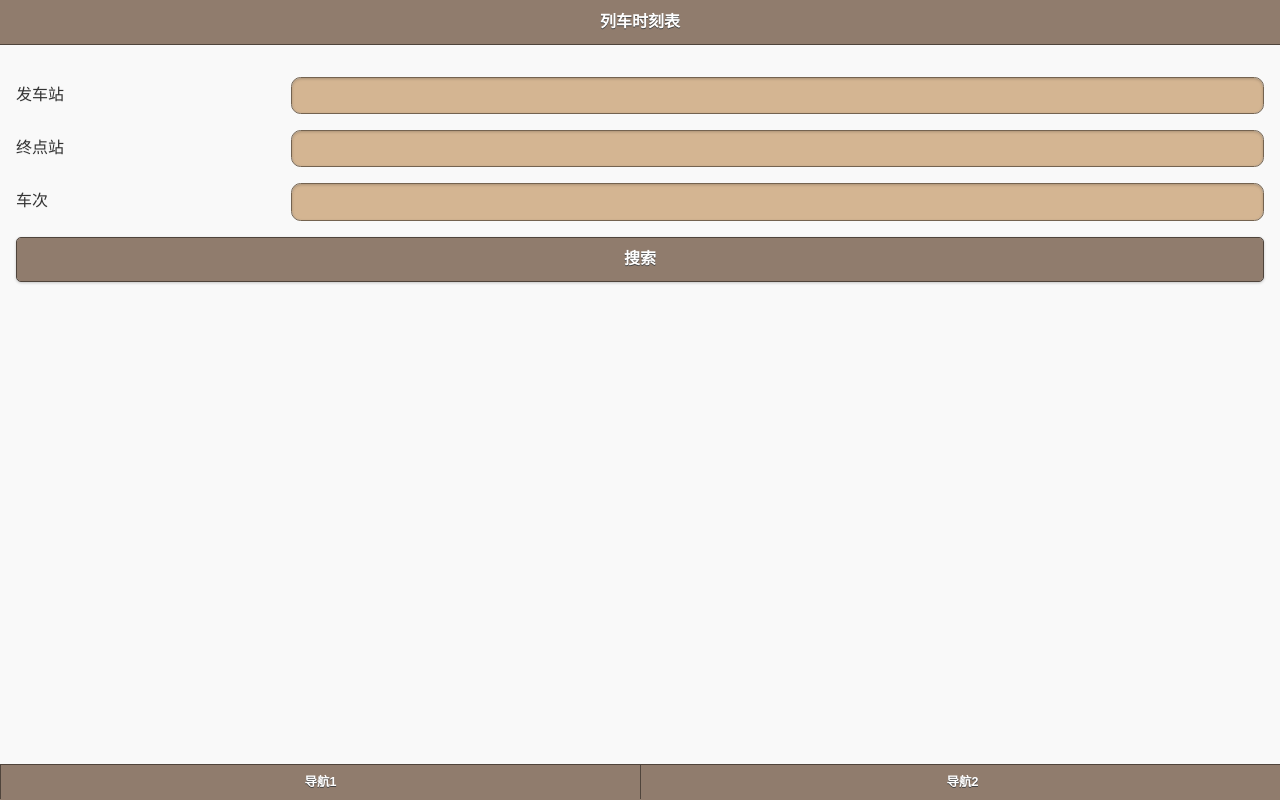
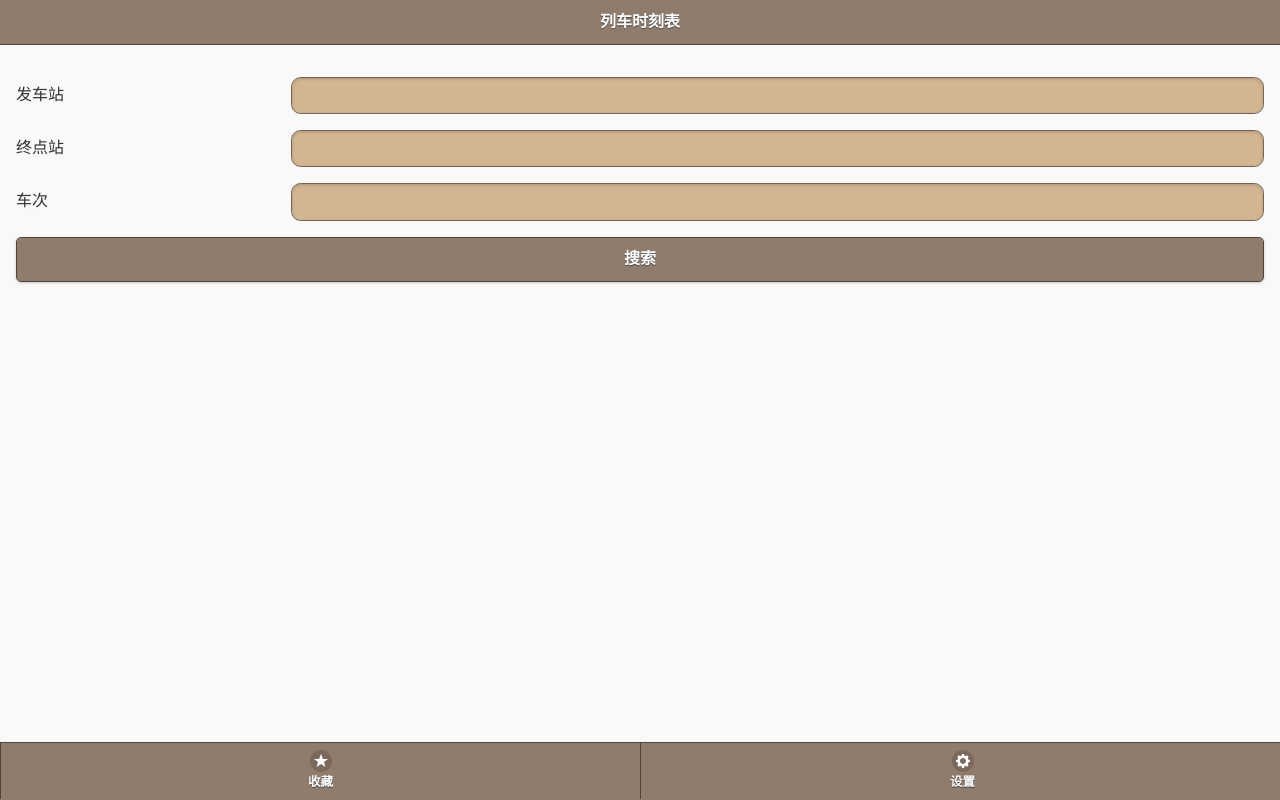
Before and after one commit to txn513/timetable-webapp, a plain HTML site: page index.html in a window 1280 px wide. Drawn offline with Linux system fonts and the light colour scheme.

Commit message:
added screenshot

```diff
--- a/index.html
+++ b/index.html
@@ -41,8 +41,8 @@
 		<div data-role="footer" data-position="fixed">
 			<div data-role="navbar">
 				<ul>
-					<li><a href="#">导航1</a></li>
-					<li><a href="#">导航2</a></li>
+					<li><a href="#" data-icon="star" data-iconpos="top">收藏</a></li>
+					<li><a href="#" data-icon="gear" data-iconpos="top">设置</a></li>
 				</ul>
 			</div>
 		</div>
```
Also changed, not shown: screenshot/1.png (added), screenshot/2.png (added), screenshot/3.png (added).
